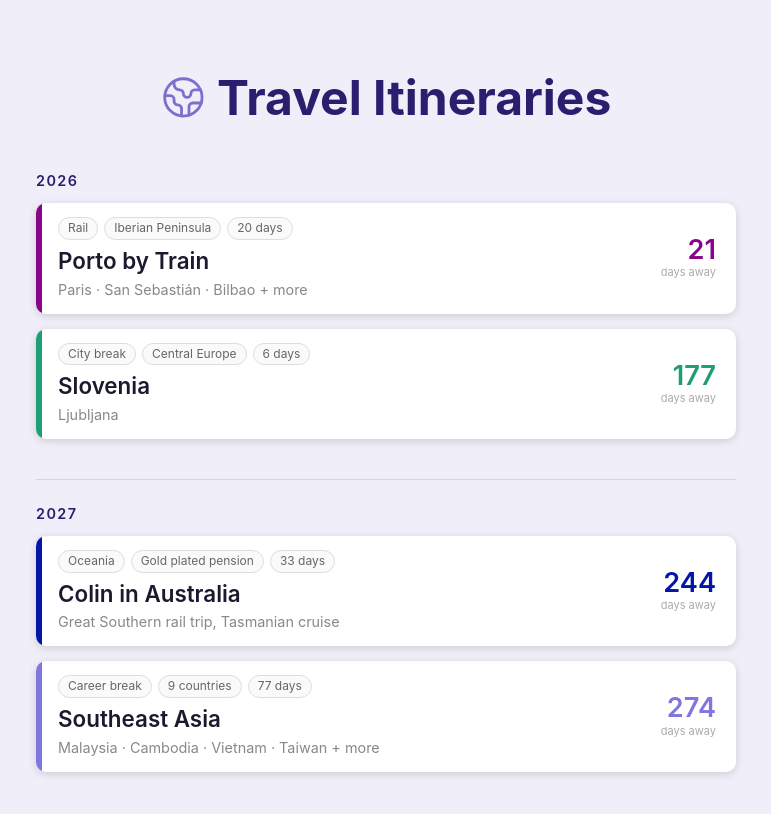
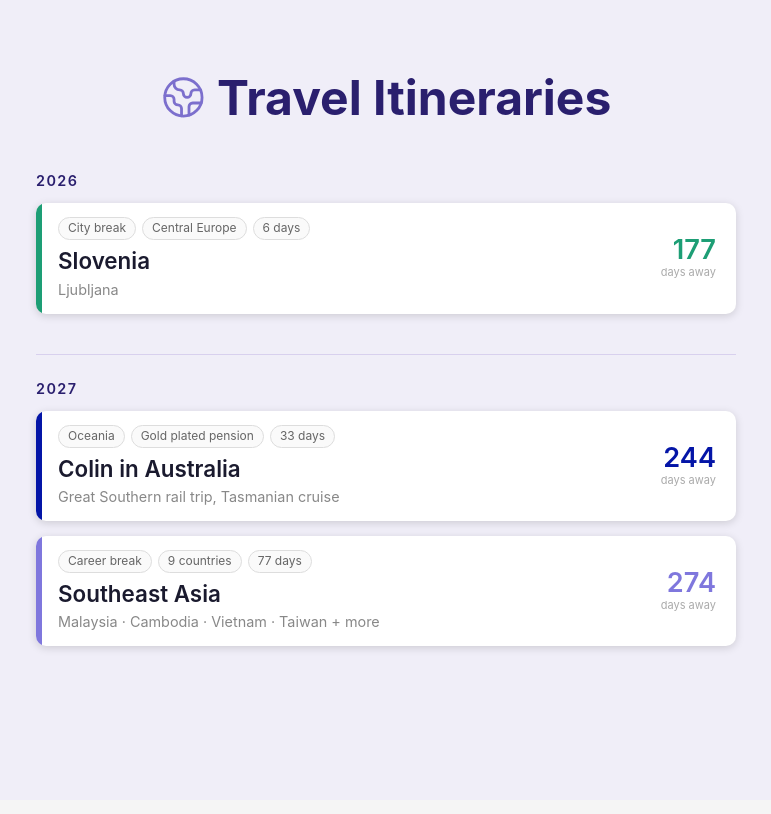
Before and after one commit to 22341/travel-stuff, a React (Vite) app: page / in a window 1280 px wide. Shown: the top 814 px of the page, without its empty margins (254-1025 px from the left). Built offline with nearby package versions, Linux system fonts and the light colour scheme.

Commit message:
remove Porto trip

```diff
--- a/src/data/trips.ts
+++ b/src/data/trips.ts
@@ -13,15 +13,6 @@ export interface Trip {
 }
 
 export const trips: Trip[] = [
-  {
-    slug: "porto",
-    title: "Porto by Train",
-    year: 2026,
-    startDate: "2026-05-29",
-    tags: ["Rail", "Iberian Peninsula", "20 days"],
-    description: "Paris · San Sebastián · Bilbao + more",
-    accentColor: "#87048b",
-  },
   {
     slug: "slovenia",
     title: "Slovenia",
```
Also changed, not shown: 2 other files (tests, documents, lock files or other folders).
